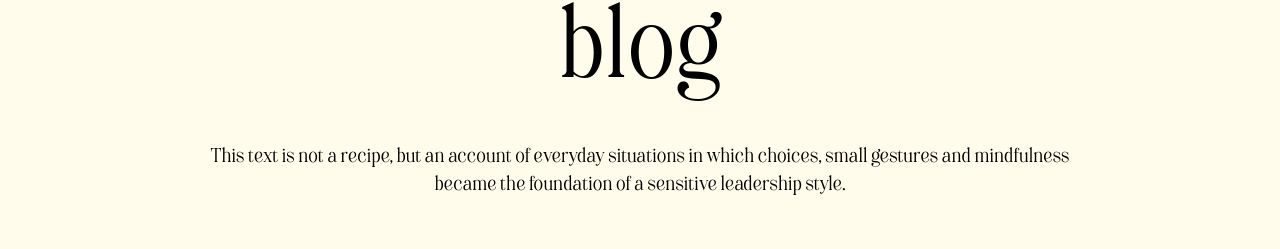
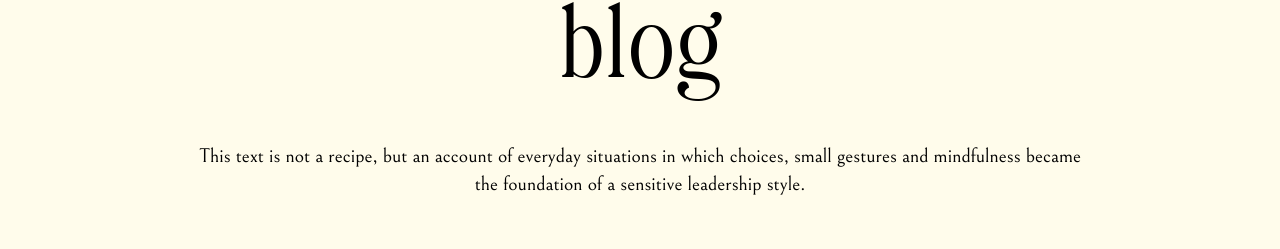
Before and after one commit to joydeep-07/Art-Gallery, a React (Vite) app: page / in a window 1280 px wide. Shown: the part 1881-2130 px from the top of the page. Built offline with nearby package versions, Linux system fonts and the light colour scheme.

Commit message:
Upfdated

```diff
--- a/src/components/BlogBanner.jsx
+++ b/src/components/BlogBanner.jsx
@@ -24,7 +24,6 @@ const BlogBanner = () => {
           </h1>
 
           <p
-            style={{ fontFamily: "karatone" }}
             className="
             text-center
             text-base sm:text-lg md:text-xl
```
